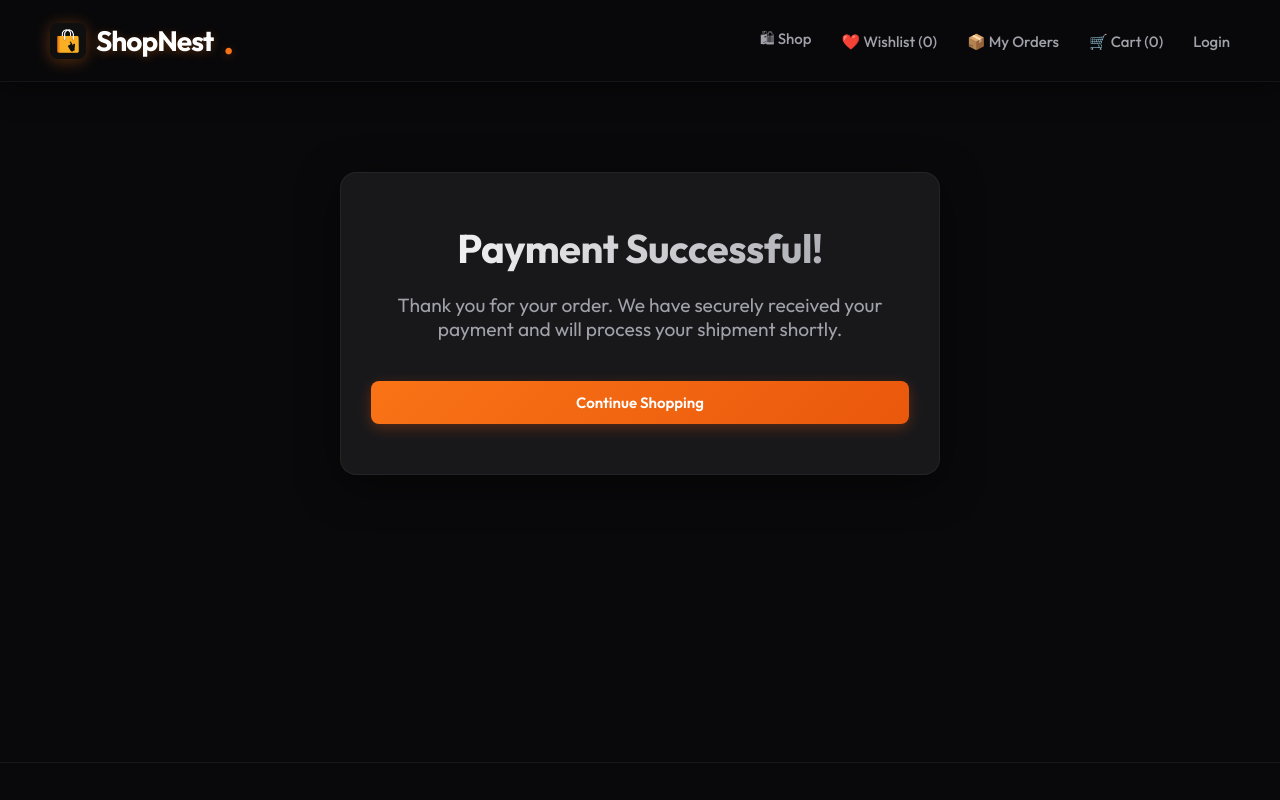
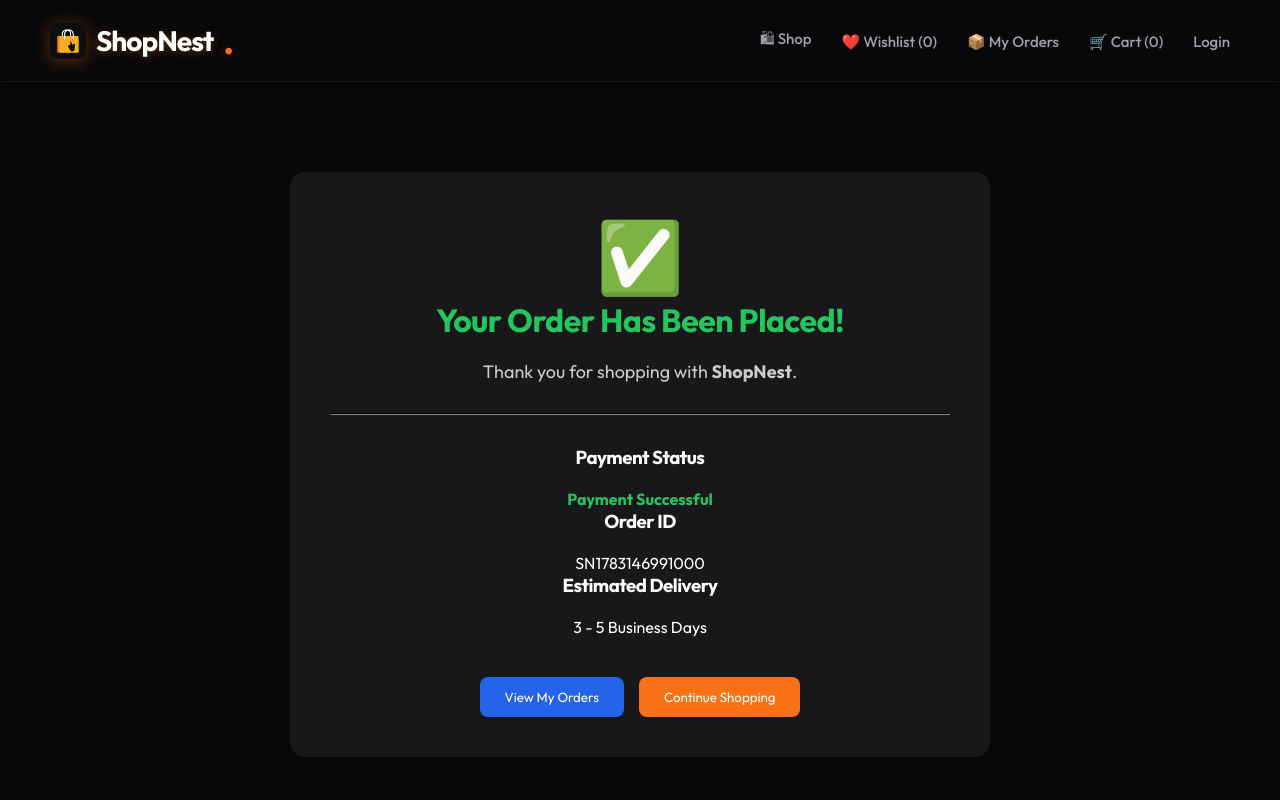
Before and after one commit to sumanmahato2715-blip/shopnest-ecom-MERN-clean, a React (Create React App) app in the folder frontend/: page /ordersuccess in a window 1280 px wide. Shown: the top 800 px of the page. Built offline with nearby package versions, Linux system fonts and the light colour scheme.

Commit message:
Updated Order Success Page

```diff
--- a/frontend/src/pages/Checkout.jsx
+++ b/frontend/src/pages/Checkout.jsx
@@ -49,7 +49,7 @@
         }
       }
 
-      alert('Demo Payment Successful');
+
       await bypassPayment();
     } catch (error) {
       console.error(error);
--- a/frontend/src/pages/OrderSuccess.jsx
+++ b/frontend/src/pages/OrderSuccess.jsx
@@ -1,25 +1,77 @@
-import React from 'react';
-import { Link } from 'react-router-dom';
+import React from "react";
+import { Link } from "react-router-dom";
 
 const OrderSuccess = () => {
-  const containerStyle = {
-    maxWidth: '600px',
-    margin: '50px auto',
-    padding: '50px 30px',
-    background: '#18181b',
-    borderRadius: '16px',
-    border: '1px solid rgba(255, 255, 255, 0.05)',
-    boxShadow: '0 10px 40px rgba(0,0,0,0.5)',
-    textAlign: 'center'
-  };
+  const orderId = "SN" + Date.now();
 
   return (
-    <div style={containerStyle}>
-      <h2 style={{ fontSize: '2.5rem', marginBottom: '20px', color: '#10b981' }}>Payment Successful!</h2>
-      <p style={{ color: '#a1a1aa', fontSize: '1.2rem', marginBottom: '40px' }}>
-        Thank you for your order. We have securely received your payment and will process your shipment shortly.
+    <div
+      style={{
+        maxWidth: "700px",
+        margin: "50px auto",
+        padding: "40px",
+        background: "#18181b",
+        borderRadius: "15px",
+        textAlign: "center",
+        color: "white",
+        boxShadow: "0 0 15px rgba(0,0,0,0.4)"
+      }}
+    >
+      <div style={{ fontSize: "70px" }}>✅</div>
+
+      <h1 style={{ color: "#22c55e" }}>
+        Your Order Has Been Placed!
+      </h1>
+
+      <p style={{ fontSize: "18px", color: "#ccc" }}>
+        Thank you for shopping with <b>ShopNest</b>.
       </p>
-      <Link to="/shop" className="btn">Continue Shopping</Link>
+
+      <hr style={{ margin: "30px 0", borderColor: "#333" }} />
+
+      <h3>Payment Status</h3>
+      <p style={{ color: "#22c55e", fontWeight: "bold" }}>
+        Payment Successful
+      </p>
+
+      <h3>Order ID</h3>
+      <p>{orderId}</p>
+
+      <h3>Estimated Delivery</h3>
+      <p>3 - 5 Business Days</p>
+
+      <div style={{ marginTop: "40px" }}>
+        <Link to="/orders">
+          <button
+            style={{
+              padding: "12px 25px",
+              marginRight: "15px",
+              background: "#2563eb",
+              color: "white",
+              border: "none",
+              borderRadius: "8px",
+              cursor: "pointer"
+            }}
+          >
+            View My Orders
+          </button>
+        </Link>
+
+        <Link to="/shop">
+          <button
+            style={{
+              padding: "12px 25px",
+              background: "#f97316",
+              color: "white",
+              border: "none",
+              borderRadius: "8px",
+              cursor: "pointer"
+            }}
+          >
+            Continue Shopping
+          </button>
+        </Link>
+      </div>
     </div>
   );
 };
```
Also changed, not shown: 2 other files (tests, documents, lock files or other folders).
